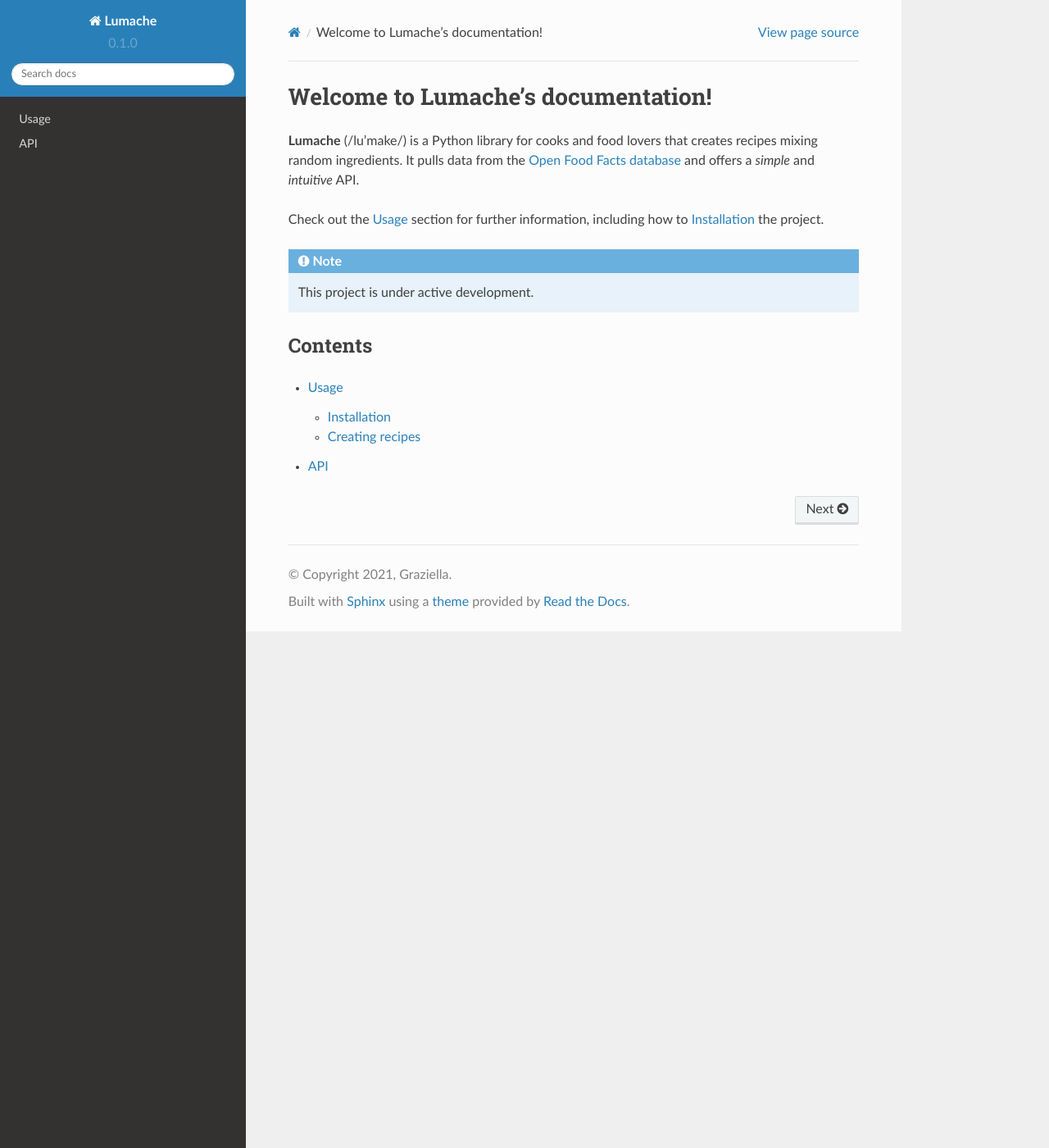
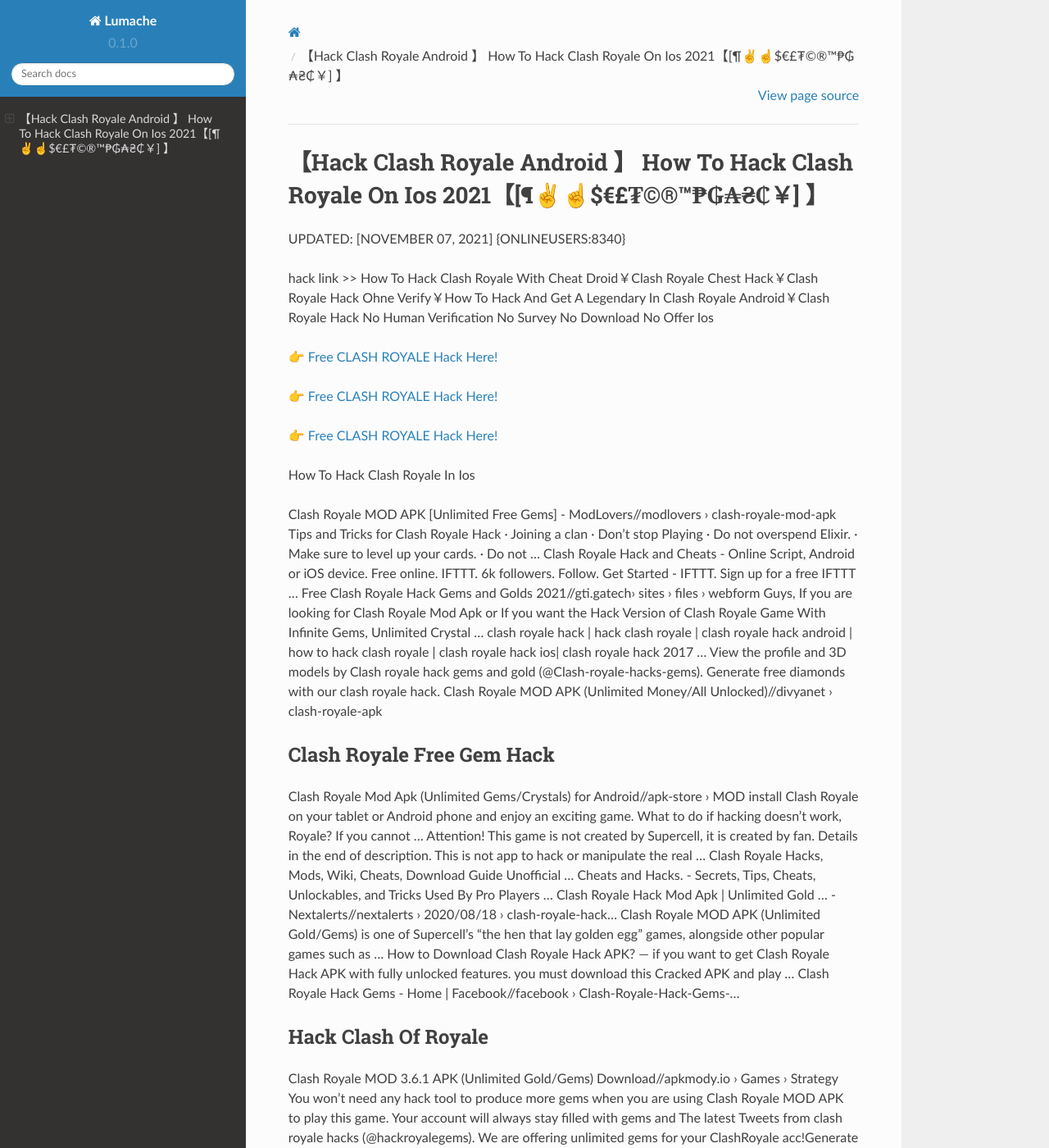
Before and after one commit to Rosa543/Celinda53, a Sphinx documentation site: the page built from docs/source/index.rst, in a window 1280 px wide and 1400 px high. Shown: the whole window at 82% size. Built offline with Sphinx 7.4.7 and the Read the Docs theme 2.0.0, drawn with Linux system fonts in a browser that asks for light colours; some of the changed text lies outside the part shown.

Commit message:
Update index.rst

```diff
--- a/docs/source/index.rst
+++ b/docs/source/index.rst
@@ -1,22 +1,62 @@
-Welcome to Lumache's documentation!
-===================================
+【Hack Clash Royale Android 】 How To Hack Clash Royale On Ios 2021【[¶✌️☝️$€£₮©®™₱₲₳₴₵￥] 】
+==============================================================================
+UPDATED: [NOVEMBER 07, 2021] {ONLINEUSERS:8340}
 
-**Lumache** (/lu'make/) is a Python library for cooks and food lovers
-that creates recipes mixing random ingredients.
-It pulls data from the `Open Food Facts database <https://world.openfoodfacts.org/>`_
-and offers a *simple* and *intuitive* API.
+hack link >> How To Hack Clash Royale With Cheat Droid￥Clash Royale Chest Hack￥Clash Royale Hack Ohne Verify￥How To Hack And Get A Legendary In Clash Royale Android￥Clash Royale Hack No Human Verification No Survey No Download No Offer Ios
 
-Check out the :doc:`usage` section for further information, including
-how to :ref:`installation` the project.
+`👉 Free CLASH ROYALE Hack Here! <https://redirekt.in/yily1>`_
 
-.. note::
+`👉 Free CLASH ROYALE Hack Here! <https://redirekt.in/yily1>`_
 
-   This project is under active development.
+`👉 Free CLASH ROYALE Hack Here! <https://redirekt.in/yily1>`_
 
-Contents
---------
+How To Hack Clash Royale In Ios
 
-.. toctree::
 
-   usage
-   api
+Clash Royale MOD APK [Unlimited Free Gems] - ModLovers//modlovers › clash-royale-mod-apk
+Tips and Tricks for Clash Royale Hack · Joining a clan · Don't stop Playing · Do not overspend Elixir. · Make sure to level up your cards. · Do not ...
+Clash Royale Hack and Cheats - Online Script, Android or iOS device. Free online. IFTTT. 6k followers. Follow. Get Started - IFTTT. Sign up for a free IFTTT ...
+Free Clash Royale Hack Gems and Golds 2021//gti.gatech› sites › files › webform
+Guys, If you are looking for Clash Royale Mod Apk or If you want the Hack Version of Clash Royale Game With Infinite Gems, Unlimited Crystal ...
+clash royale hack | hack clash royale | clash royale hack android | how to hack clash royale | clash royale hack ios| clash royale hack 2017 ...
+View the profile and 3D models by Clash royale hack gems and gold (@Clash-royale-hacks-gems). Generate free diamonds with our clash royale hack.
+Clash Royale MOD APK (Unlimited Money/All Unlocked)//divyanet › clash-royale-apk
+
+********************************
+Clash Royale Free Gem Hack
+********************************
+
+Clash Royale Mod Apk (Unlimited Gems/Crystals) for Android//apk-store › MOD
+install Clash Royale on your tablet or Android phone and enjoy an exciting game. What to do if hacking doesn't work, Royale? If you cannot ...
+Attention! This game is not created by Supercell, it is created by fan. Details in the end of description. This is not app to hack or manipulate the real ...
+Clash Royale Hacks, Mods, Wiki, Cheats, Download Guide Unofficial ... Cheats and Hacks. - Secrets, Tips, Cheats, Unlockables, and Tricks Used By Pro Players ...
+Clash Royale Hack Mod Apk | Unlimited Gold ... - Nextalerts//nextalerts › 2020/08/18 › clash-royale-hack...
+Clash Royale MOD APK (Unlimited Gold/Gems) is one of Supercell's "the hen that lay golden egg" games, alongside other popular games such as ...
+How to Download Clash Royale Hack APK? — if you want to get Clash Royale Hack APK with fully unlocked features. you must download this Cracked APK and play ...
+Clash Royale Hack Gems - Home | Facebook//facebook › Clash-Royale-Hack-Gems-...
+
+***********************************
+Hack Clash Of Royale
+***********************************
+
+Clash Royale MOD 3.6.1 APK (Unlimited Gold/Gems) Download//apkmody.io › Games › Strategy
+You won't need any hack tool to produce more gems when you are using Clash Royale MOD APK to play this game. Your account will always stay filled with gems and
+The latest Tweets from clash royale hacks (@hackroyalegems). We are offering unlimited gems for your ClashRoyale acc!Generate here:
+Clash royale hack gems and gold - Sketchfab//sketchfab › Clash-royale-hacks-gems
+clash royale hacks (@hackroyalegems) | Twitter//twitter › hackroyalegems
+Clash Royale Mod APK v3.4.2 – Unlimited Gems, Gold, Max ...//jrpsc › clash-royale-mod-apk-downloa...
+Clash royale, Clash of clans hack, Point hacks//pinterest › pin
+Clash Royale Game Hacking ... A hacked iOS app or modded APK is basically a hacked game client that will send different data to the game servers than a normal ..
+
+
+Tak1z:
+How To Hack Clash Royale Ios 7.1.2 Cydia
+Clash Royale Hack No Survey No Download
+Clash Royale Tournament Password Hack
+Free Clash Royale Gems Hack
+Clash Royale Online Hack
+How To Hack Clash Royale No Survey
+Clash Royale Free Hack
+Clash Royale Hack Ios No Survey
+How Do You Hack In Clash Royale
+How Ro Hack Clash Royale
```
